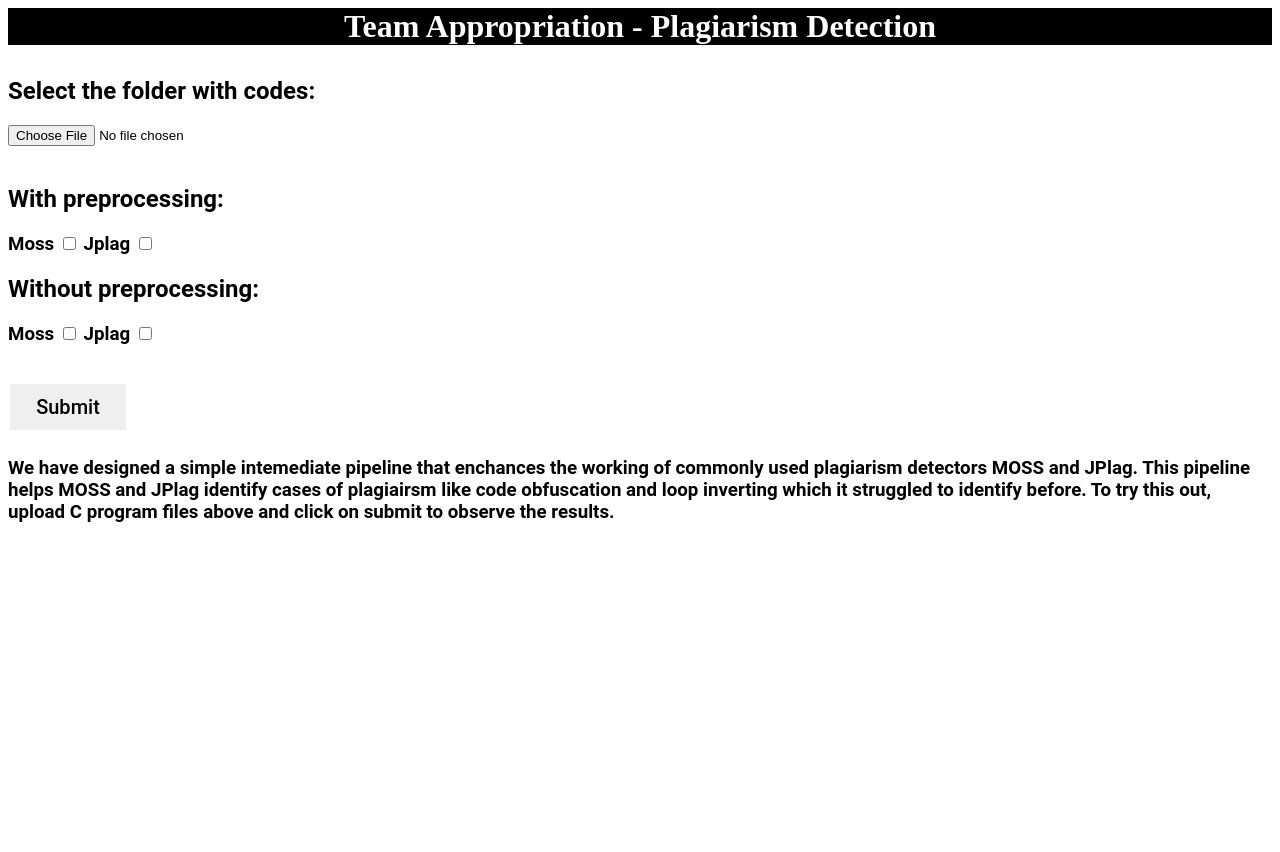
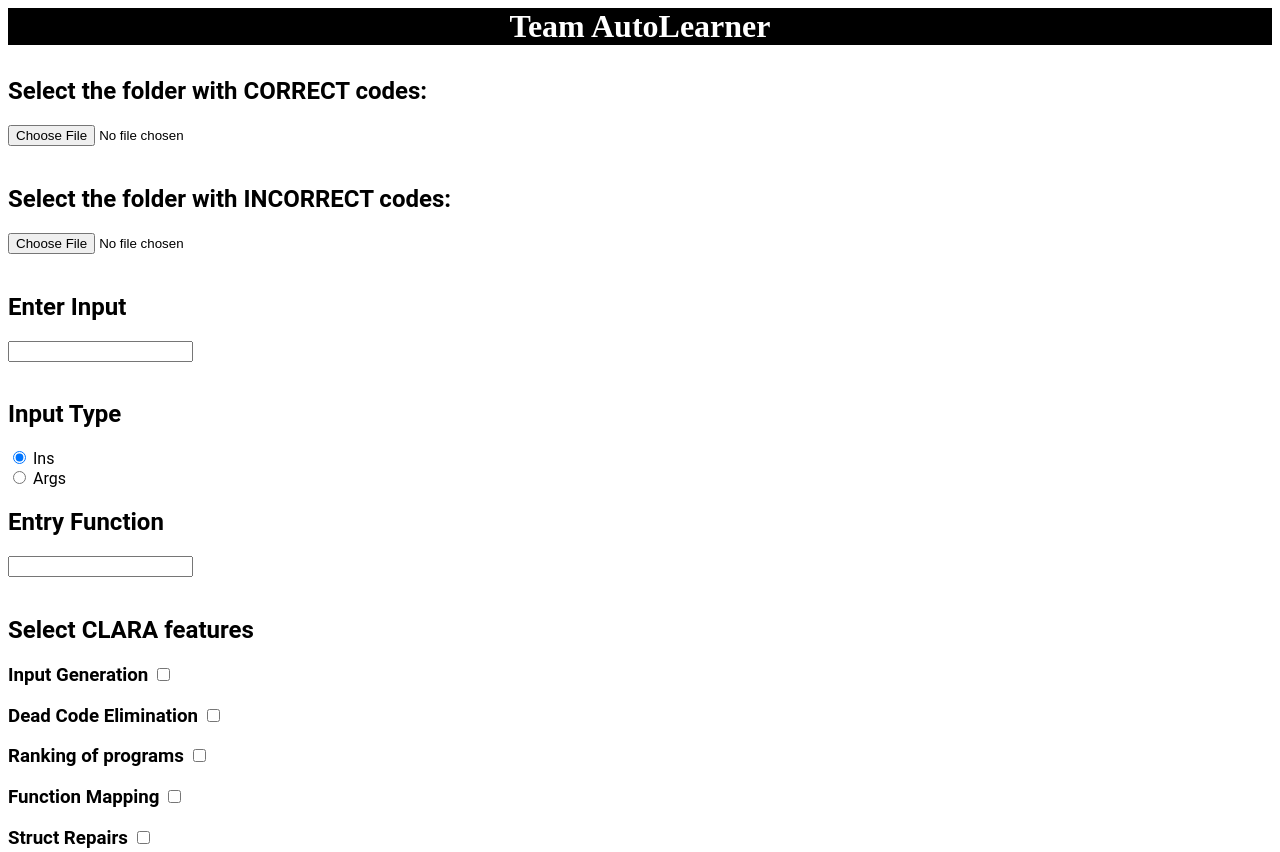
Before and after one commit to ShaliniSP/AutoLearner-Web-Tool, a plain HTML site: page templates/index.html in a window 1280 px wide. Shown: the top 852 px of the page. Before the commit the page ends 800 px from the top, so only its background shows below. Drawn offline with Linux system fonts and the light colour scheme.

Commit message:
Replace index.html

```diff
--- a/templates/index.html
+++ b/templates/index.html
@@ -36,46 +36,68 @@
   <script>
     function submitFiles(form) {
       var sum = 0;
-      document.querySelectorAll("input[type=checkbox]").forEach(ele => {
-        if (ele.checked) sum += 1;
-      });
 
-
-      if (sum == 0) {
-        alert("Please select atleast one option");
-        return false;
-      }
       sum = 0;
-      [].forEach.call(form.filestobeuploaded.files, (file) => {
+      [].forEach.call(form.filestobeuploaded_correct.files, (file) => {
         sum += 1;
       });
 
       if (sum == 0) {
-        alert("Please select atleast two files");
+        alert("Please select at least one correct file");
         return false;
       }
 
 
+      sum = 0;
+      [].forEach.call(form.filestobeuploaded_incorrect.files, (file) => {
+        sum += 1;
+      });
+
+      if (sum == 0) {
+        alert("Please select at least one incorrect file");
+        return false;
+      }
+
+      clara_ip = form.clara_input.value
+
+      if (clara_ip==""){
+        alert("Please enter input to clara");
+        return false
+      }
+      console.log(clara_ip)
+
       subid = (new Date()).getTime();
       var fd = new FormData();
       fd.append("subid", String(subid));
+
+
+      fd.append("clara_input", clara_ip);
+      console.log(form.input_type.value)
+      fd.append("input_type", form.input_type.value)
+      fd.append("entryfnc", form.entryfnc.value)
+
       document.querySelectorAll("input[type=checkbox]").forEach(ele => {
         if (ele.checked) fd.append(ele.value, "1");
         else fd.append(ele.value, "0");
       });
-      [].forEach.call(form.filestobeuploaded.files, (file) => {
-        fd.append(file.name, file);
+      [].forEach.call(form.filestobeuploaded_correct.files, (file) => {
+        fd.append(file.name+"c", file);
+        console.log(file.name);
+      });
+
+      [].forEach.call(form.filestobeuploaded_incorrect.files, (file) => {
+        fd.append(file.name+"i", file);
         console.log(file.name);
       });
       var xhr = new XMLHttpRequest();
       xhr.onreadystatechange = function() {
         if (this.readyState == 4 && this.status == 200) {
-          window.location.href = `/success?subid=${subid}`
+          window.location.href = `http://127.0.0.1:5000/success?subid=${subid}`
         } else if (this.readyState == 4 && this.status == 400) {
-          alert("eroor in input! please check again!!!");
+          alert("Error in input! Please check again!");
         }
       }
-      xhr.open("POST", "/makesubmission");
+      xhr.open("POST", "http://127.0.0.1:5000/makesubmission");
       xhr.send(fd);
       return false;
     }
@@ -85,29 +107,91 @@
 <body>
   <div style="background-color:black">
     <h1>
-      <p style="color:white;text-align:center;">Team Appropriation - Plagiarism Detection</p>
+      <p style="color:white;text-align:center;">Team AutoLearner</p>
     </h1>
   </div>
   <div style="font-family: 'Roboto', sans-serif">
-    <h2>Select the folder with codes:</h2>
+
     <form onsubmit="return submitFiles(this)" action="/success">
       <!--options BS will come here, we can validate regex as well here only-->
-      <input type="file" name="filestobeuploaded" webkitdirectory mozdirectory /><br><br>
-      <h2>With preprocessing:</h2>
-      <h3>
-        <label for="moss">Moss</label> <input type="checkbox" name="de" value="moss" id="moss">
-        <label for="jplag">Jplag</label> <input type="checkbox" name="de" value="jplag" id="jplag"></h3>
-      <h2>Without preprocessing:</h2>
-      <h3>
-        <label for="mossw">Moss</label> <input type="checkbox" name="de" value="mossw" id="mossw">
-        <label for="jplagw">Jplag</label> <input type="checkbox" name="de" value="jplagw" id="jplagw"></h3><br>
+      <h2>Select the folder with CORRECT codes:</h2>
+      <input type="file" name="filestobeuploaded_correct" webkitdirectory mozdirectory /><br><br>
+
+      <h2>Select the folder with INCORRECT codes:</h2>
+      <input type="file" name="filestobeuploaded_incorrect" webkitdirectory mozdirectory /><br><br>
+
+      <h2>Enter Input</h2>
+      <input type="text" name="clara_input"/><br><br>
+
+      <h2>Input Type</h2>
+      <input type="radio" id="ins" name="input_type" value="ins" checked>
+      <label for="ins">Ins</label><br>
+      <input type="radio" id="args" name="input_type" value="args">
+      <label for="args">Args</label><br>
+
+      <h2>Entry Function</h2>
+      <input type="text" name="entryfnc"/><br><br>
+
+
+
+
+      <h2>Select CLARA features</h2>
+
+        <h3>
+        <label for="ipgen">Input Generation</label> <input type="checkbox" name="de" value="ipgen" id="ipgen">
+        </h3>
+
+        <h3>
+        <label for="DCE">Dead Code Elimination</label> <input type="checkbox" name="de" value="dce" id="dce">
+        </h3>
+
+        <h3>
+        <label for="ranking">Ranking of programs</label> <input type="checkbox" name="de" value="ranking" id="ranking">
+        </h3>
+
+        <h3>
+        <label for="fnmapping">Function Mapping</label> <input type="checkbox" name="de" value="fnmapping" id="fnmapping">
+        </h3>
+
+
+        <h3>
+        <label for="structrepair">Struct Repairs</label> <input type="checkbox" name="de" value="structrepair" id="structrepair">
+        </h3>
+
+
       <button class="button1" type="submit" name="submit">Submit</button>
     </form>
   </div>
   <div>
     <h3 style="font-family: 'Roboto', sans-serif">
-      We have designed a simple intemediate pipeline that enchances the working of commonly used plagiarism detectors MOSS and JPlag. This pipeline helps MOSS and JPlag identify cases of plagiairsm
-      like code obfuscation and loop inverting which it struggled to identify before. To try this out, upload C program files above and click on submit to observe the results.
+      We have added new features to CLARA.<br><br><br>
+Dead Code Elimination<br>
+---------------------------------<br>
+If there is dead code present in a correct specification, the tool is now capable to eliminating it. This leads to the avoidance of unnecessary fixes to the incorrect program, which does not make any sense to the end user
+<br><br><br>
+
+
+Input Generation<br>
+------------------------<br>
+Lack of suffienct input leads to incorrect fixes. Using the ipgen flag may help solve this issue
+
+
+<br><br><br>
+Function Matching<br>
+---------------------------<br>
+To repair an incorrect program with different functions names as the correct program
+Set the fnmapping flag to 1
+
+
+<br><br><br>
+Structure Matching <br>
+---------------------------<br>
+To repair an incorrect program with different looping structure as the correct program
+Set the structrepair flag to 1
+
+
+
+
     </h3>
   </div>
 
```
